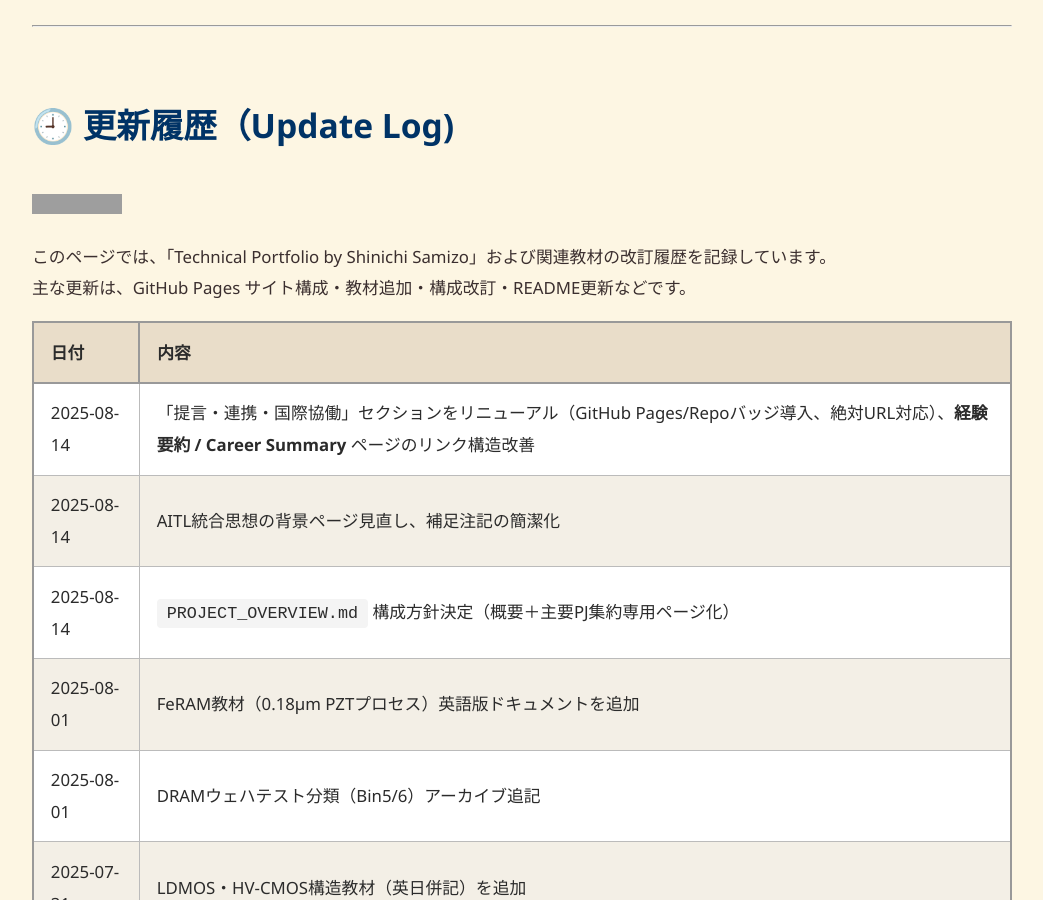
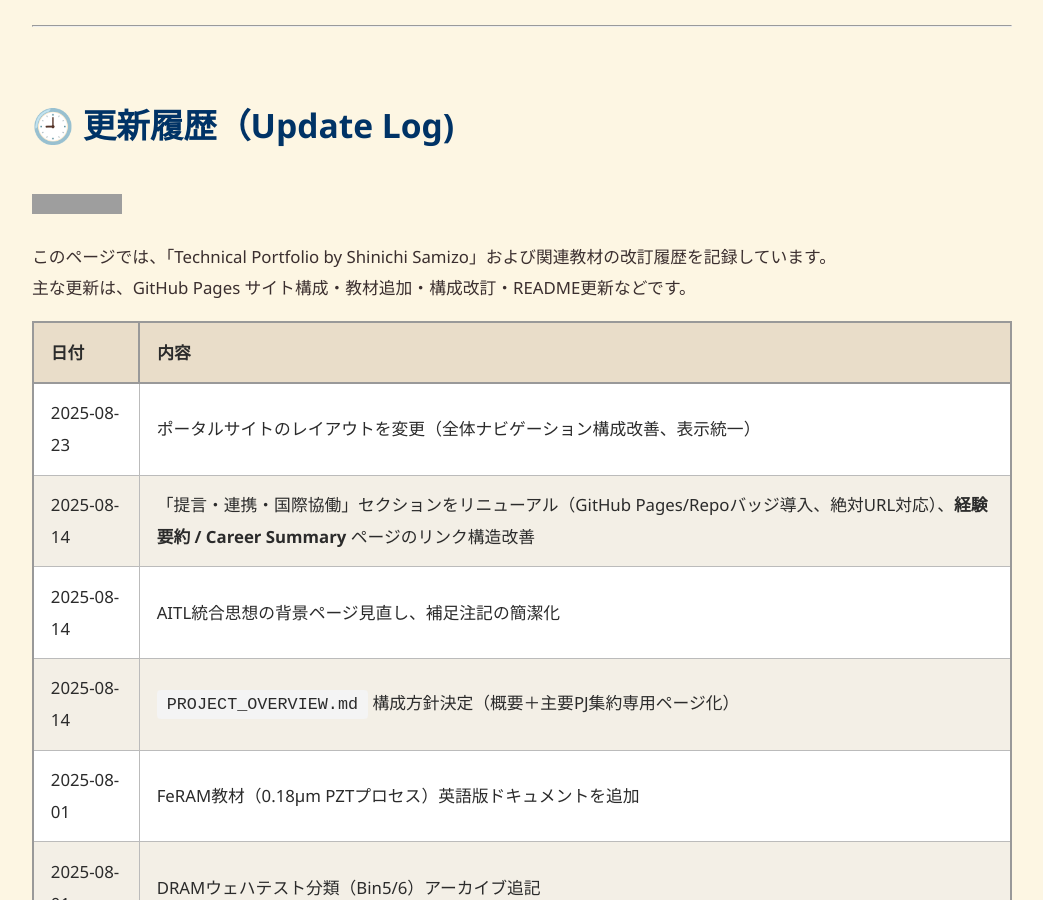
Before and after one commit to Samizo-AITL/Samizo-AITL.github.io, a Jekyll site: the page built from about/update/index.md, in a window 1280 px wide and 900 px high. Shown: the whole window, without its empty margins (118-1161 px from the left). Built offline with Jekyll 4.4.1, drawn with Linux system fonts in a browser that asks for light colours; some of the changed text lies outside the part shown; grey boxes are pictures that could not be loaded.

Commit message:
Update index.md

```diff
--- a/about/update/index.md
+++ b/about/update/index.md
@@ -14,6 +14,7 @@ description: Samizo-AITLおよび関連教材の改訂履歴（GitHub Pagesポ
 
 | 日付       | 内容 |
 |------------|------|
+| 2025-08-23 | ポータルサイトのレイアウトを変更（全体ナビゲーション構成改善、表示統一） |
 | 2025-08-14 | 「提言・連携・国際協働」セクションをリニューアル（GitHub Pages/Repoバッジ導入、絶対URL対応）、**経験要約 / Career Summary** ページのリンク構造改善 |
 | 2025-08-14 | AITL統合思想の背景ページ見直し、補足注記の簡潔化 |
 | 2025-08-14 | `PROJECT_OVERVIEW.md` 構成方針決定（概要＋主要PJ集約専用ページ化） |
@@ -36,7 +37,7 @@ description: Samizo-AITLおよび関連教材の改訂履歴（GitHub Pagesポ
 | 2025-07-10 | EduController（制御理論＋AI教材）セクション追加 |
 | 2025-07-10 | Rekidenセクションを英語から日本語化（国内向け対応） |
 | 2025-07-08 | AITL-H特化構成へ統合（FSM×PID×LLM） |
-| 2025-07-07 | Edusemi構成をポータル対応へ刷新 |
+| 2025-07-07 | Edusemi構成をポートフォリオ対応へ刷新 |
 | 2025-07-01 | 初版ポートフォリオ公開 |
 
 ---
```
